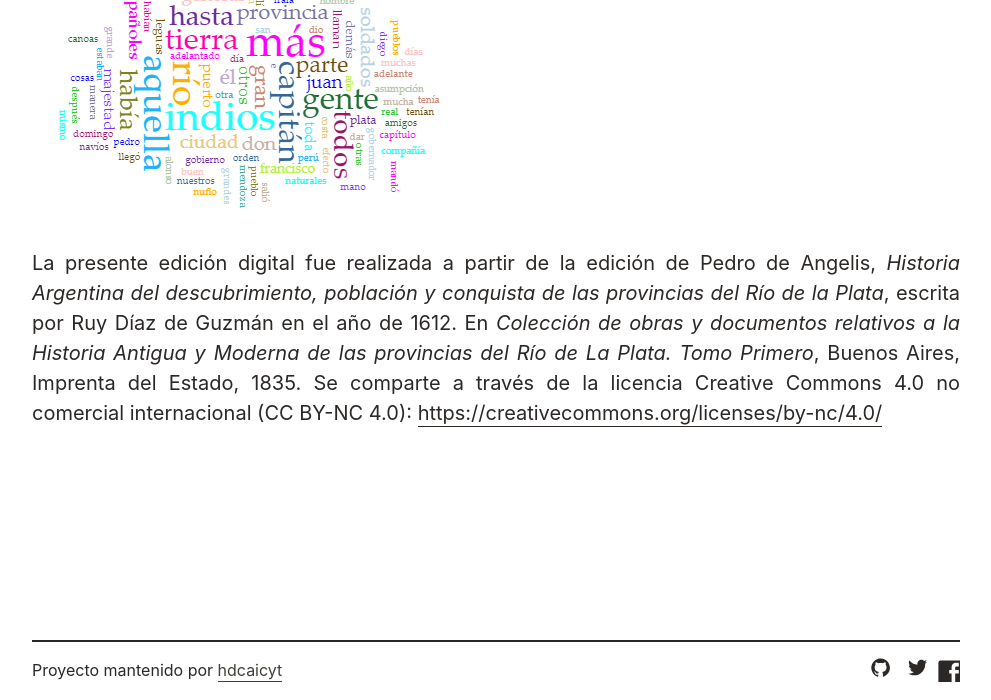
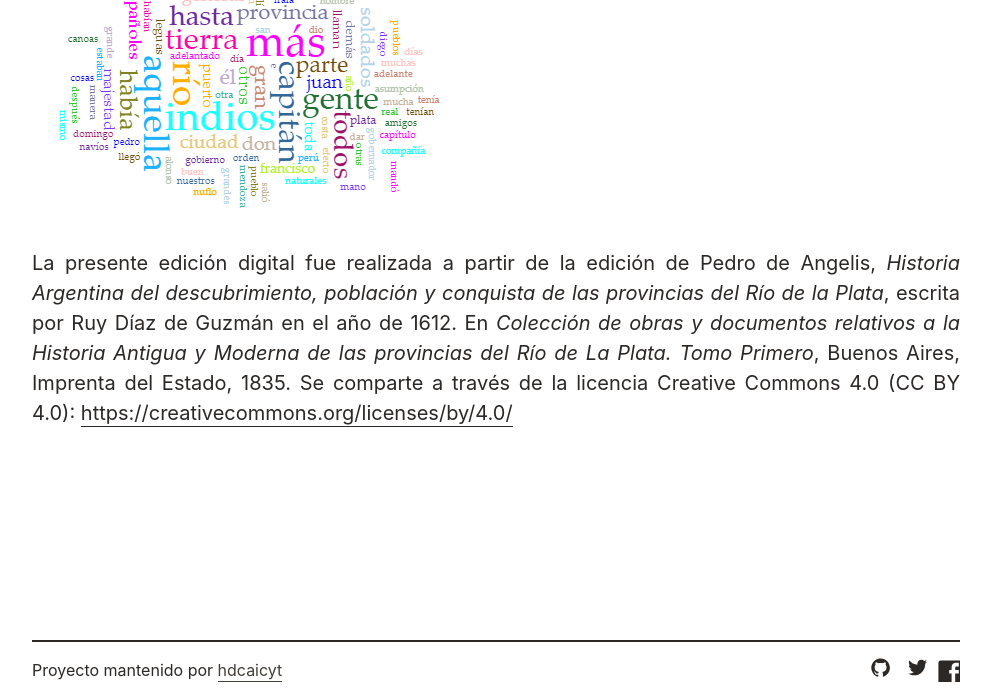
Before and after one commit to hdlabconicet/La-Argentina-Manuscrita, a Jekyll site: the page built from 02-about.md, in a window 1280 px wide and 900 px high, scrolled down 1400 px, cut to the strip 0-700 px from the top of the window. Shown: the whole strip, without its empty margins (144-1135 px from the left). Built offline with Jekyll 4.4.1, drawn with Linux system fonts in a browser that asks for light colours; nearby versions of some CDN libraries.

Commit message:
license info

```diff
--- a/02-about.md
+++ b/02-about.md
@@ -17,4 +17,4 @@ Ruy Díaz, quien sirvió como militar y agente colonial entre Buenos Aires, Asun
 
 <!-- ![trend]({{site.baseurl}}/assets/img/argentina_manuscrita/trend_LAM.png) -->
 
-La presente edición digital fue realizada a partir de la edición de Pedro de Angelis, _Historia Argentina del descubrimiento, población y conquista de las provincias del Río de la Plata_, escrita por Ruy Díaz de Guzmán en el año de 1612. En _Colección de obras y documentos relativos a la Historia Antigua y Moderna de las provincias del Río de La Plata. Tomo Primero_, Buenos Aires, Imprenta del Estado, 1835. Se comparte a través de la licencia Creative Commons 4.0 no comercial internacional (CC BY-NC 4.0): [https://creativecommons.org/licenses/by-nc/4.0/](https://creativecommons.org/licenses/by-nc/4.0/)
+La presente edición digital fue realizada a partir de la edición de Pedro de Angelis, _Historia Argentina del descubrimiento, población y conquista de las provincias del Río de la Plata_, escrita por Ruy Díaz de Guzmán en el año de 1612. En _Colección de obras y documentos relativos a la Historia Antigua y Moderna de las provincias del Río de La Plata. Tomo Primero_, Buenos Aires, Imprenta del Estado, 1835. Se comparte a través de la licencia Creative Commons 4.0 (CC BY 4.0): [https://creativecommons.org/licenses/by/4.0/](https://creativecommons.org/licenses/by/4.0/)
```
